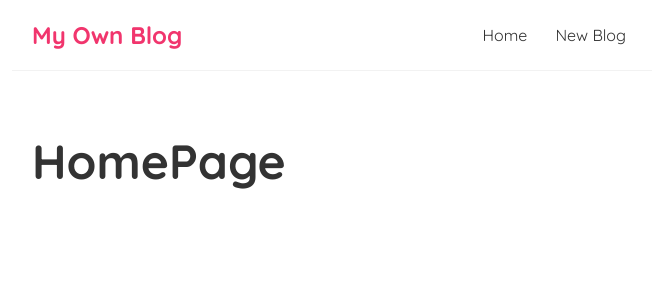
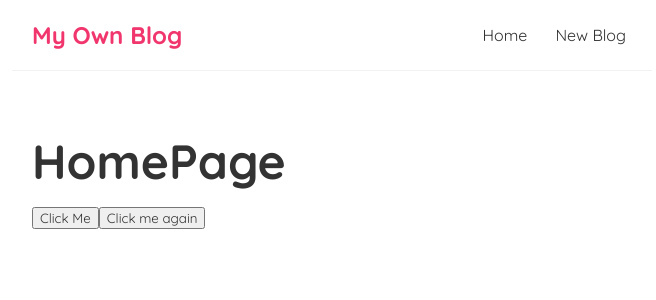
Before and after one commit to Arthur2111/FirstReactApp, a React (Create React App) app: page / in a window 1280 px wide. Shown: the top 300 px of the page, without its empty margins (308-964 px from the left). Built offline with nearby package versions, Linux system fonts and the light colour scheme.

Commit message:
attaching event handlers ,using functions and accesseing events in functions while passing arguments

```diff
--- a/src/Home.js
+++ b/src/Home.js
@@ -1,12 +1,25 @@
 const Home = () => {
+
+    // this is how we can define a function and assign it to a button
+    // vue stores all functions as methods within its script tag
+    // since React uses State Component Functions we use JSX where we can write JS with HTML together
+    const handleClick = (e) => {
+        console.log('hello i am a blogger', e)
+    }
+
+    const handleClickAgain = (name,e) => {
+        console.log('hello ' + name , '----------', e)
+    }
+
     return (
         <div className="home">
             <h2>HomePage</h2>
+            <button onClick={handleClick}>Click Me</button>
+            {/* how to pass arguments? we wrap our main function in an anonymus function */}
+            {/* if we do not wrap our functions it will instantly be invokes */}
+            <button onClick={(e) => handleClickAgain('Hwang', e) }> Click me again</button>
         </div>
-     );
+    );
 }
 
 export default Home;
-<div className="home">
-    <h2>HomePage</h2>
-</div>
```
